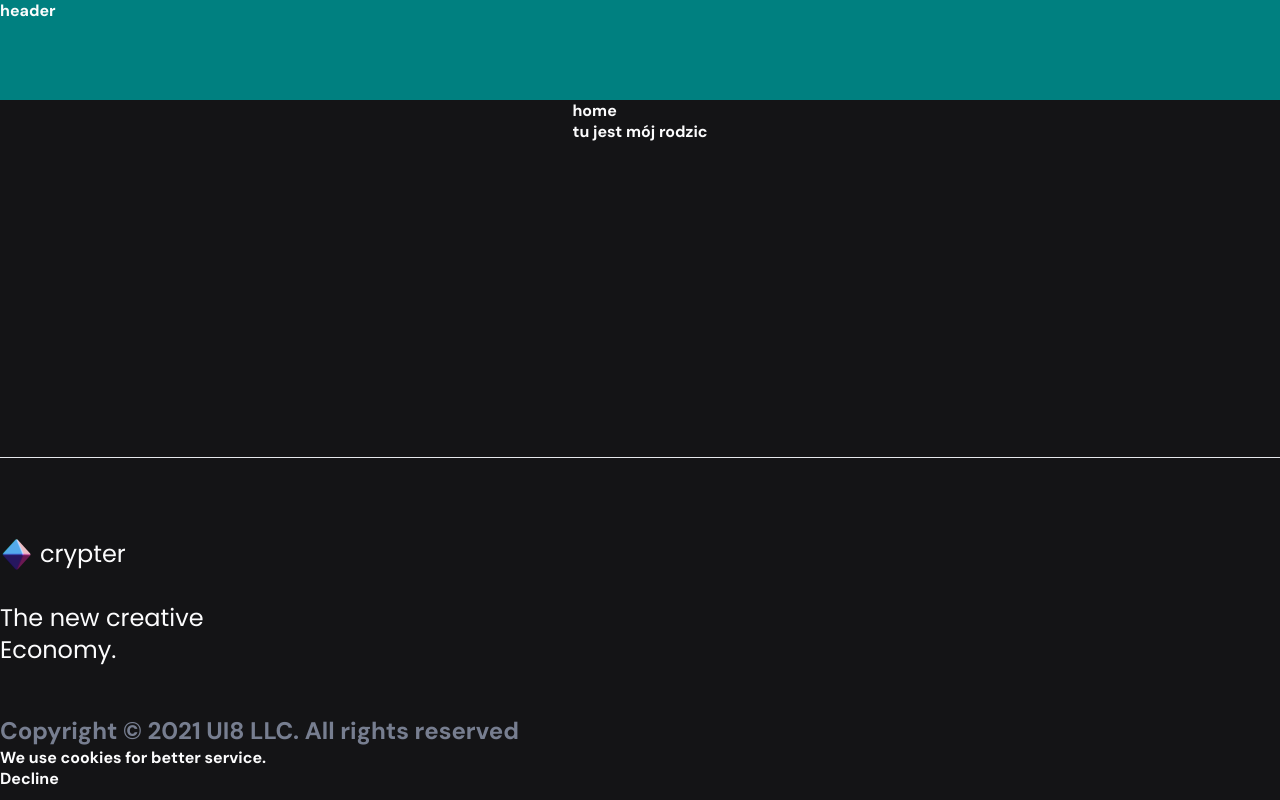
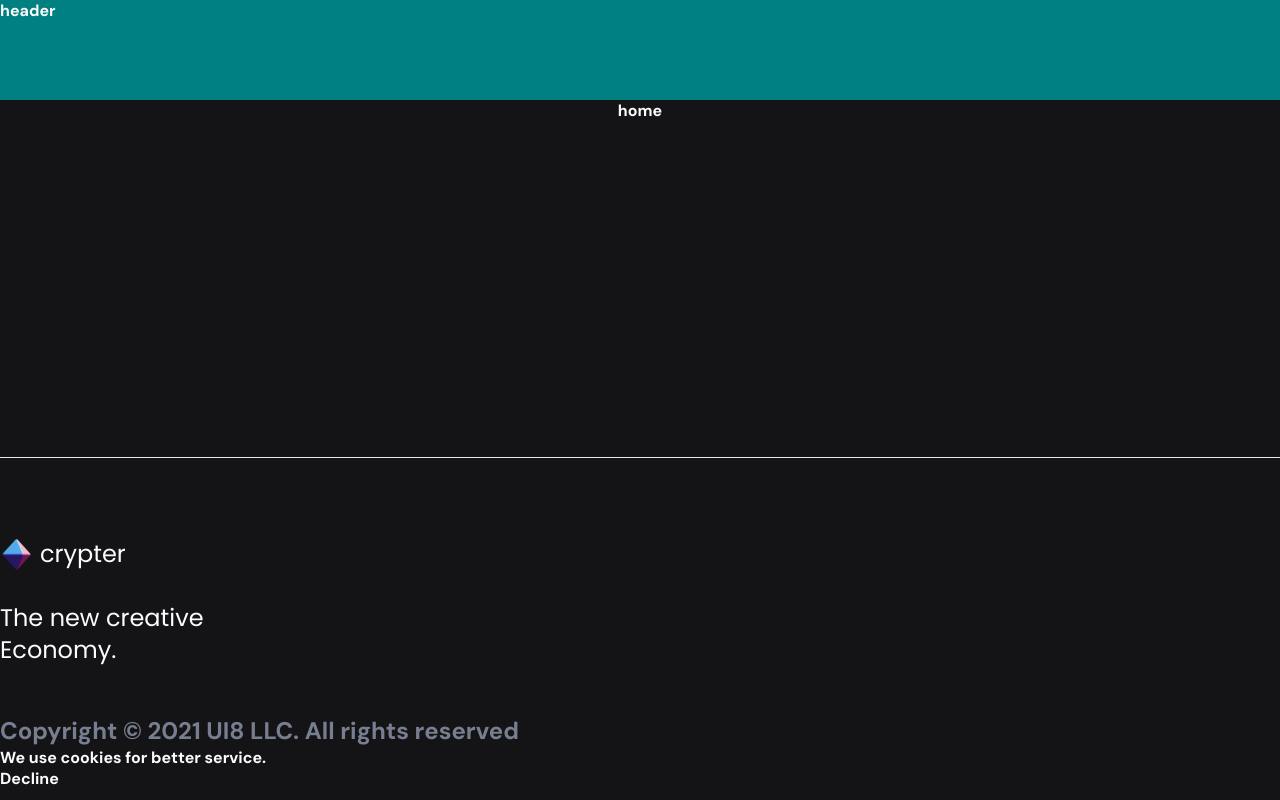
Before and after one commit to mserwo/sample-app, a React (Vite) app: page / in a window 1280 px wide. Built offline with nearby package versions, Linux system fonts and the light colour scheme.

Commit message:
fix: as requested

```diff
--- a/src/pages/home/home.tsx
+++ b/src/pages/home/home.tsx
@@ -5,7 +5,6 @@ export const Home = () => {
   return (
     <Layout>
       <div>home</div>
-      <div>tu jest mój rodzic</div>
     </Layout>
   );
 };
```
